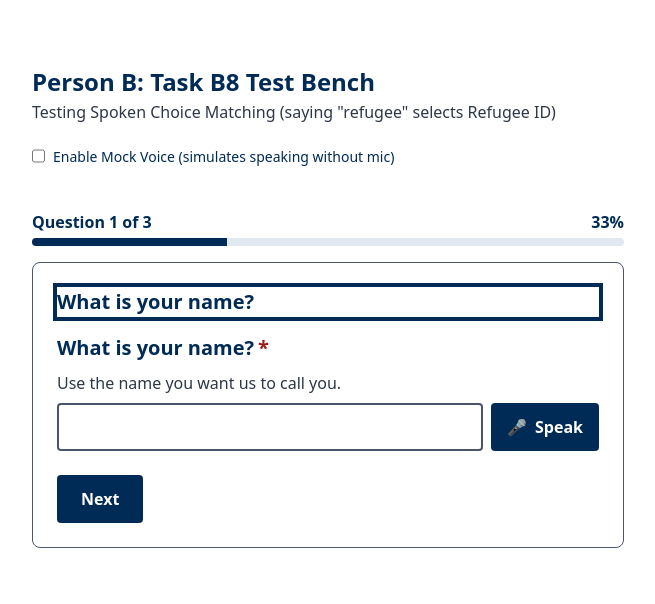
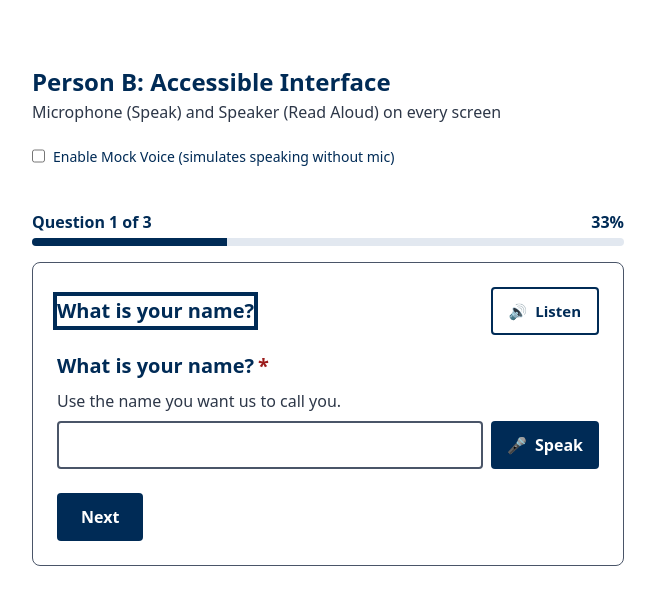
Before and after one commit to hanamelese/allora-career-bridge, a React app in the folder Frontend/: page / in a window 1280 px wide. Shown: the top 604 px of the page, without its empty margins (312-967 px from the left). Built offline with nearby package versions, Linux system fonts and the light colour scheme; the HTML template or start-up script is replaced by a standard one.

Commit message:
feat(b10): add ReadAloud and speaker button to all questions and review screen

```diff
--- a/Frontend/src/App.jsx
+++ b/Frontend/src/App.jsx
@@ -7,6 +7,7 @@ import Progress from './shell/Progress';
 import LiveRegion from './shell/LiveRegion';
 import { useStepFocus } from './shell/FocusManager';
 import { useTranslation } from './i18n/i18n';
+import ReadAloudButton from './readaloud/ReadAloudButton';
 
 export default function App() {
   const { t } = useTranslation();
@@ -97,10 +98,10 @@ export default function App() {
     <main style={{ maxWidth: '640px', margin: '40px auto', padding: '24px' }}>
       <header style={{ marginBottom: '24px' }}>
         <h1 style={{ color: 'var(--color-primary)', fontSize: 'var(--font-size-xl)' }}>
-          Person B: Task B8 Test Bench
+          Person B: Accessible Interface
         </h1>
         <p style={{ color: 'var(--color-text-muted)' }}>
-          Testing Spoken Choice Matching (saying "refugee" selects Refugee ID)
+          Microphone (Speak) and Speaker (Read Aloud) on every screen
         </p>
 
         <label
@@ -137,18 +138,34 @@ export default function App() {
       >
         {!isReview ? (
           <div>
+            <div
+              style={{
+                display: 'flex',
+                justifyContent: 'space-between',
+                alignItems: 'center',
+                marginBottom: '16px',
+                gap: '12px',
+                flexWrap: 'wrap'
+              }}
+            >
               <h2
                 ref={headingRef}
                 data-question-heading
                 style={{
                   fontSize: 'var(--font-size-lg)',
                   color: 'var(--color-primary)',
-                marginBottom: '16px',
+                  margin: 0,
                   outline: 'none'
                 }}
               >
                 {currentStep.prompt}
               </h2>
+
+              <ReadAloudButton
+                text={`${currentStep.prompt}. ${currentStep.help || ''}`}
+                label="Listen"
+              />
+            </div>
 
             {currentStep.type === 'text' && (
               <TextField
@@ -187,6 +204,7 @@ export default function App() {
                   setAnswers((prev) => ({ ...prev, [currentStep.id]: val }));
                   if (error) setError('');
                 }}
+                voice={{ enabled: true, isMock: useMockVoice }}
               />
             )}
 
--- a/Frontend/src/components/ReviewScreen.jsx
+++ b/Frontend/src/components/ReviewScreen.jsx
@@ -1,4 +1,5 @@
 import React from 'react';
+import ReadAloudButton from '../readaloud/ReadAloudButton';
 
 export default function ReviewScreen({
   steps = [],
@@ -7,19 +8,13 @@ export default function ReviewScreen({
   onSubmit = () => {},
   onBack = () => {}
 }) {
-  const formatAnswer = (step, val) => {
-    if (val === undefined || val === null || val === '') {
-      return <span style={{ color: 'var(--color-text-muted, #718096)', fontStyle: 'italic' }}>Not provided</span>;
-    }
+  const formatAnswerText = (step, val) => {
+    if (val === undefined || val === null || val === '') return 'Not provided';
     if (Array.isArray(val)) {
-      if (val.length === 0) {
-        return <span style={{ color: 'var(--color-text-muted, #718096)', fontStyle: 'italic' }}>None selected</span>;
-      }
-      const labels = val.map((item) => {
-        const opt = step.options?.find((o) => o.value === item);
-        return opt ? opt.label : item;
-      });
-      return labels.join(', ');
+      if (val.length === 0) return 'None selected';
+      return val
+        .map((item) => step.options?.find((o) => o.value === item)?.label || item)
+        .join(', ');
     }
     if (step.options) {
       const opt = step.options.find((o) => o.value === val);
@@ -28,17 +23,29 @@ export default function ReviewScreen({
     return String(val);
   };
 
+  // Compile full spoken summary for the audio reader
+  const fullSummary =
+    'Review your answers. ' +
+    steps.map((s) => `${s.prompt}: ${formatAnswerText(s, answers[s.id])}.`).join(' ') +
+    ' Please check your answers and click Submit.';
+
   return (
     <div className="review-screen">
+      <div style={{ display: 'flex', justifyContent: 'space-between', alignItems: 'center', marginBottom: '8px', flexWrap: 'wrap', gap: '12px' }}>
         <h2
           style={{
             fontSize: 'var(--font-size-xl, 24px)',
             color: 'var(--color-primary, #002B56)',
-          marginBottom: 'var(--space-sm, 8px)'
+            margin: 0
           }}
         >
           Review your answers
         </h2>
+
+        {/* 🔊 Built-in Audio Reader for Review Screen */}
+        <ReadAloudButton text={fullSummary} label="Listen to summary" />
+      </div>
+
       <p
         style={{
           fontSize: 'var(--font-size-base, 16px)',
@@ -62,6 +69,7 @@ export default function ReviewScreen({
       >
         {steps.map((step) => {
           const val = answers[step.id];
+          const textVal = formatAnswerText(step, val);
           return (
             <div
               key={step.id}
@@ -90,7 +98,7 @@ export default function ReviewScreen({
                     color: 'var(--color-text, #002B56)'
                   }}
                 >
-                  {formatAnswer(step, val)}
+                  {textVal}
                 </dd>
               </div>
 
--- /dev/null
+++ b/Frontend/src/readaloud/ReadAloud.js
@@ -0,0 +1,70 @@
+let activeAudio = null;
+
+export function isSpeechSynthesisSupported() {
+  return typeof window !== 'undefined' && 'speechSynthesis' in window;
+}
+
+export function stopAudio() {
+  if (activeAudio) {
+    try {
+      activeAudio.pause();
+      activeAudio.currentTime = 0;
+    } catch (e) {}
+    activeAudio = null;
+  }
+
+  if (isSpeechSynthesisSupported()) {
+    window.speechSynthesis.cancel();
+  }
+}
+
+export function playReadAloud({ text, audioKey, lang = 'en-US', onEnd }) {
+  stopAudio();
+
+  const handleFinish = () => {
+    stopAudio();
+    if (onEnd) onEnd();
+  };
+
+  // 1. Try pre-recorded human audio file first
+  if (audioKey) {
+    const langFolder = lang.startsWith('am') ? 'am' : 'en';
+    const audioSrc = `/audio/${langFolder}/${audioKey}.opus`;
+    const audio = new Audio(audioSrc);
+
+    audio.onended = handleFinish;
+    audio.onerror = () => {
+      fallbackToSpeech(text, lang, handleFinish);
+    };
+
+    activeAudio = audio;
+    audio.play().catch(() => {
+      fallbackToSpeech(text, lang, handleFinish);
+    });
+    return;
+  }
+
+  // 2. Fallback to browser text-to-speech
+  fallbackToSpeech(text, lang, handleFinish);
+}
+
+function fallbackToSpeech(text, lang, onEnd) {
+  if (!isSpeechSynthesisSupported() || !text) {
+    if (onEnd) onEnd();
+    return;
+  }
+
+  window.speechSynthesis.cancel();
+  const utterance = new SpeechSynthesisUtterance(text);
+  utterance.lang = lang;
+  utterance.rate = 0.95;
+  utterance.onend = onEnd;
+  utterance.onerror = onEnd;
+  window.speechSynthesis.speak(utterance);
+}
+
+export default {
+  playReadAloud,
+  stopAudio,
+  isSpeechSynthesisSupported
+};
--- /dev/null
+++ b/Frontend/src/readaloud/ReadAloudButton.jsx
@@ -0,0 +1,59 @@
+import React, { useState, useEffect } from 'react';
+import { playReadAloud, stopAudio } from './ReadAloud';
+
+export default function ReadAloudButton({
+  text = '',
+  audioKey = '',
+  lang = 'en-US',
+  label = 'Read aloud'
+}) {
+  const [isPlaying, setIsPlaying] = useState(false);
+
+  useEffect(() => {
+    return () => stopAudio();
+  }, [text]);
+
+  const handleClick = () => {
+    if (isPlaying) {
+      stopAudio();
+      setIsPlaying(false);
+      return;
+    }
+
+    if (!text) return;
+
+    setIsPlaying(true);
+    playReadAloud({
+      text,
+      audioKey,
+      lang,
+      onEnd: () => setIsPlaying(false)
+    });
+  };
+
+  return (
+    <button
+      type="button"
+      onClick={handleClick}
+      aria-label={isPlaying ? 'Stop reading aloud' : `Read aloud: ${text}`}
+      style={{
+        minHeight: 'var(--target-min-size, 48px)',
+        minWidth: 'var(--target-min-size, 48px)',
+        padding: '8px 16px',
+        backgroundColor: isPlaying ? 'var(--color-primary-dark, #001A35)' : '#FFFFFF',
+        color: isPlaying ? '#FFFFFF' : 'var(--color-primary, #002B56)',
+        border: '2px solid var(--color-primary, #002B56)',
+        borderRadius: 'var(--radius-sm, 4px)',
+        fontWeight: 600,
+        fontSize: '15px',
+        display: 'inline-flex',
+        alignItems: 'center',
+        gap: '8px',
+        cursor: 'pointer'
+      }}
+    >
+      <span aria-hidden="true">{isPlaying ? '⏹️' : '🔊'}</span>
+      <span>{isPlaying ? 'Stop' : label}</span>
+    </button>
+  );
+}
```
Lines whose indentation alone changed are shown as unchanged.
